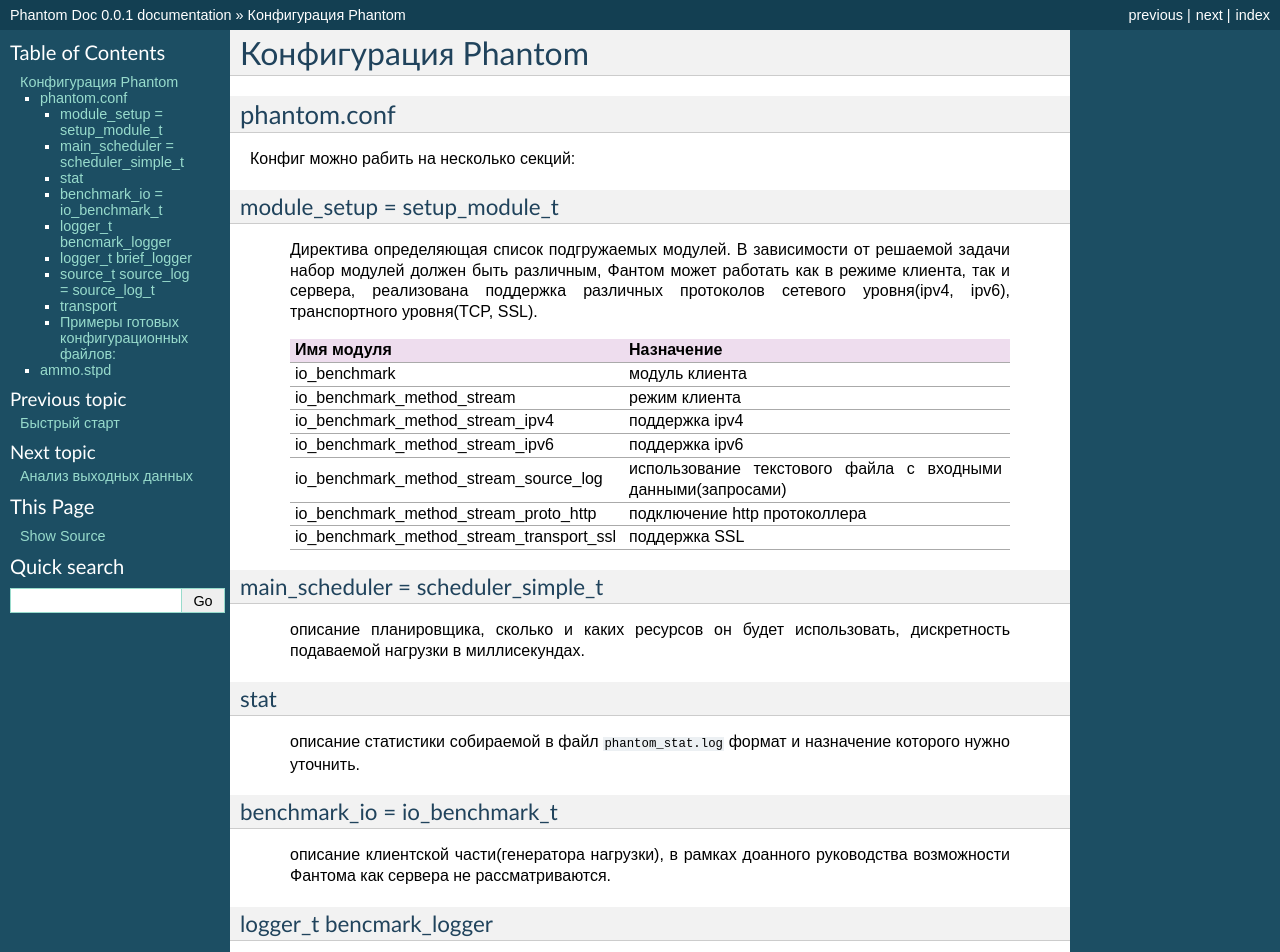
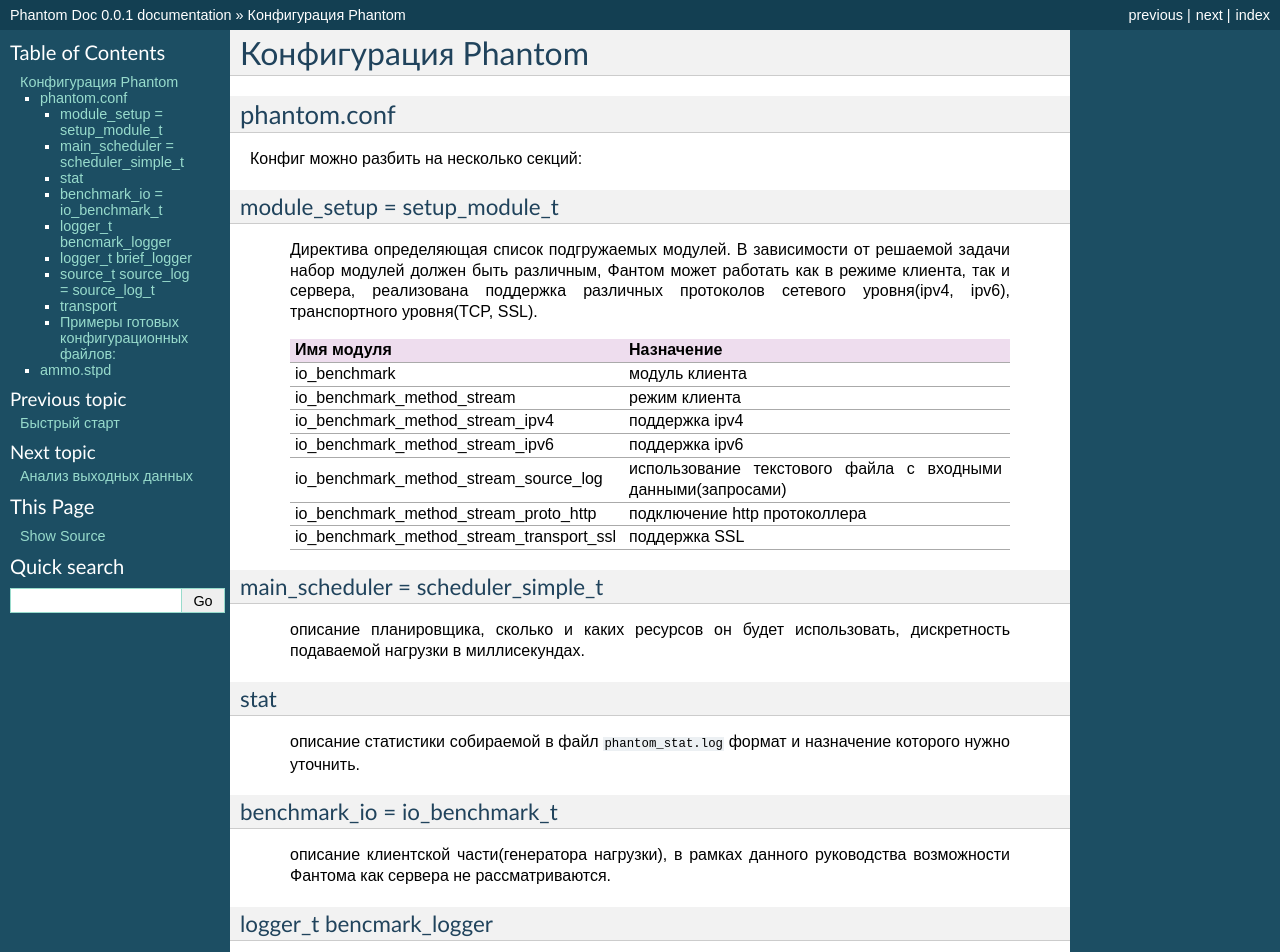
Before and after one commit to greggyNapalm/phantom_doc, a Sphinx documentation site: the page built from docs/writing-a-phantom-conf.rst, in a window 1280 px wide. Shown: the top 952 px of the page. Built offline with Sphinx 7.4.7, drawn with Linux system fonts in a browser that asks for light colours.

Commit message:
Update docs/writing-a-phantom-conf.rst

```diff
--- a/docs/writing-a-phantom-conf.rst
+++ b/docs/writing-a-phantom-conf.rst
@@ -5,7 +5,7 @@
 phantom.conf
 ============
 
-Конфиг можно рабить на несколько секций:
+Конфиг можно разбить на несколько секций:
 
 module_setup = setup_module_t
 -----------------------------
@@ -33,7 +33,7 @@
 
 benchmark_io = io_benchmark_t
 -----------------------------
- описание клиентской части(генератора нагрузки), в рамках доанного руководства возможности Фантома как сервера не рассматриваются.
+ описание клиентской части(генератора нагрузки), в рамках данного руководства возможности Фантома как сервера не рассматриваются.
 
 logger_t bencmark_logger
 ------------------------
```
